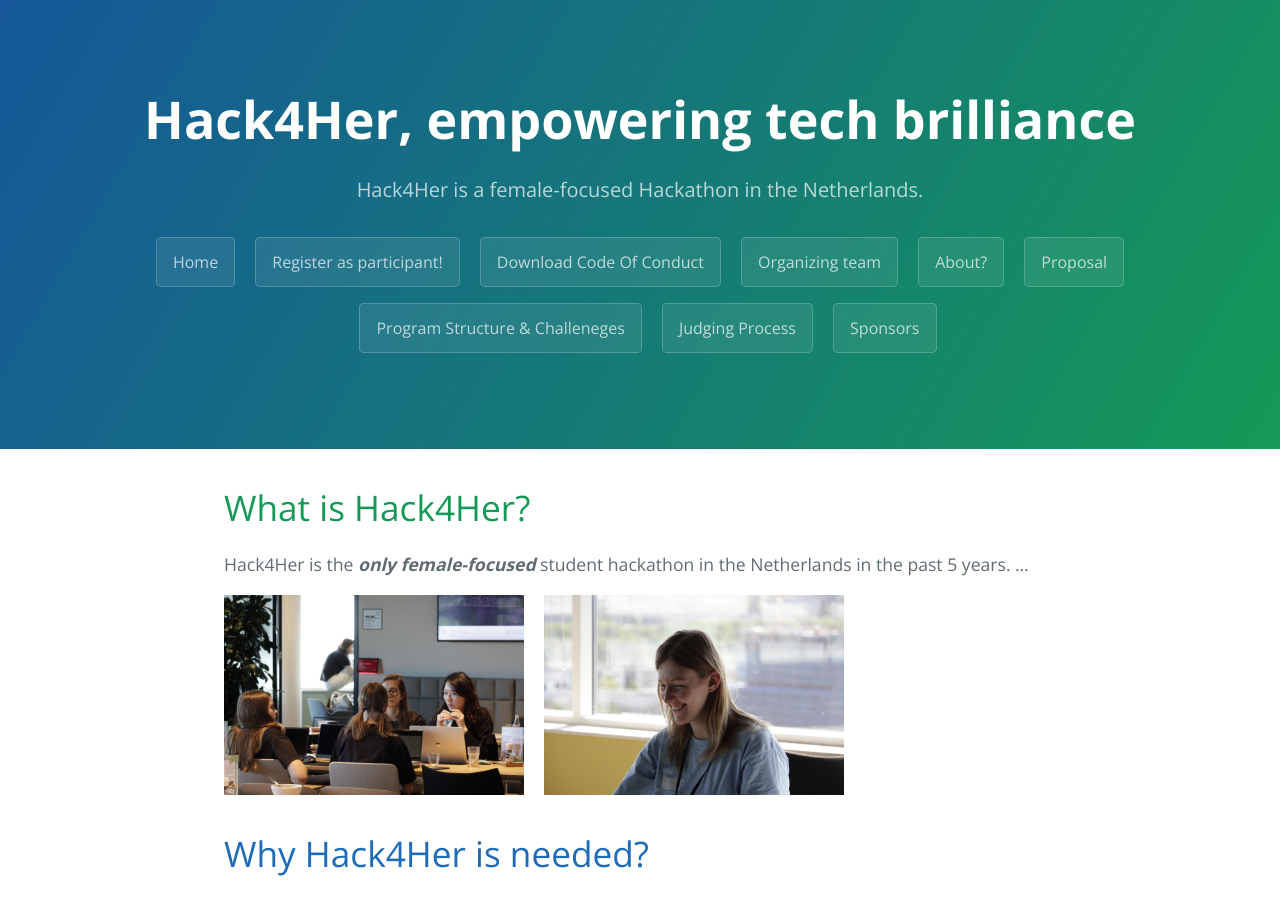
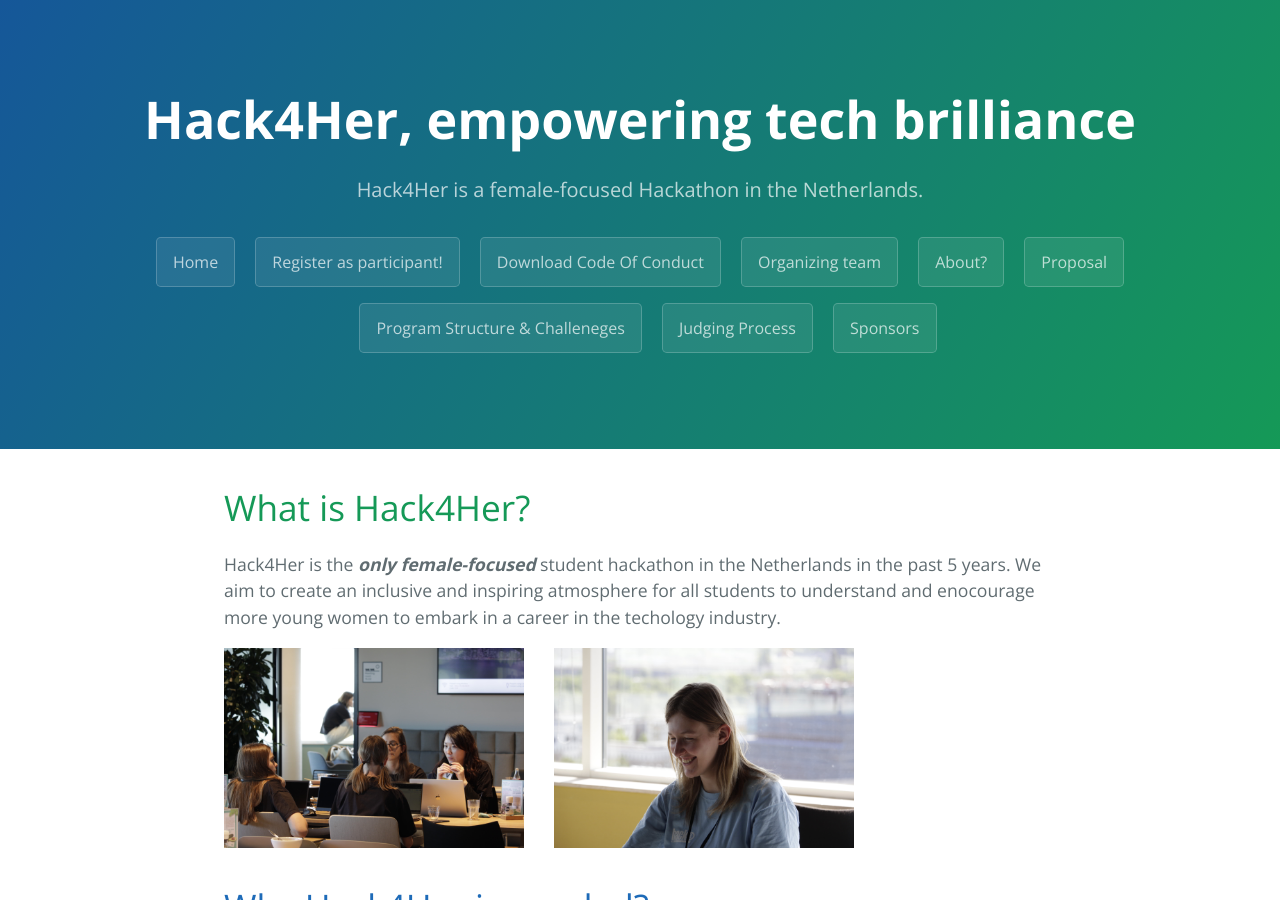
Before and after one commit to hack4her/hack4her.github.io, a Jekyll site: the page built from index.md, in a window 1280 px wide and 900 px high. Built offline with Jekyll 4.4.1, drawn with Linux system fonts in a browser that asks for light colours.

Commit message:
Update index.md

```diff
--- a/index.md
+++ b/index.md
@@ -5,11 +5,11 @@ description: Hack4Her is a female-focused Hackathon in the Netherlands.
 ---
 
 # What is Hack4Her?
-Hack4Her is the _**only female-focused**_ student hackathon in the Netherlands in the past 5 years. ...
+Hack4Her is the _**only female-focused**_ student hackathon in the Netherlands in the past 5 years. We aim to create an inclusive and inspiring atmosphere for all students to understand and enocourage more young women to embark in a career in the techology industry.
 
 <div style="display: flex; flex-wrap: wrap;">
-    <img src="elisa_team.png" alt="Image 4" width="300" style="margin-right: 20px;"/>
-    <img src="lieve_pic.png" alt="Image 5" width="300" style="margin-right: 20px;"/>
+    <img src="elisa_team.png" alt="Image 4" width="300" style="margin-right: 30px;"/>
+    <img src="lieve_pic.png" alt="Image 5" width="300" style="margin-right: 30px;"/>
 </div>
 
 # <a id="anchor-why">Why Hack4Her is needed?</a>
```
